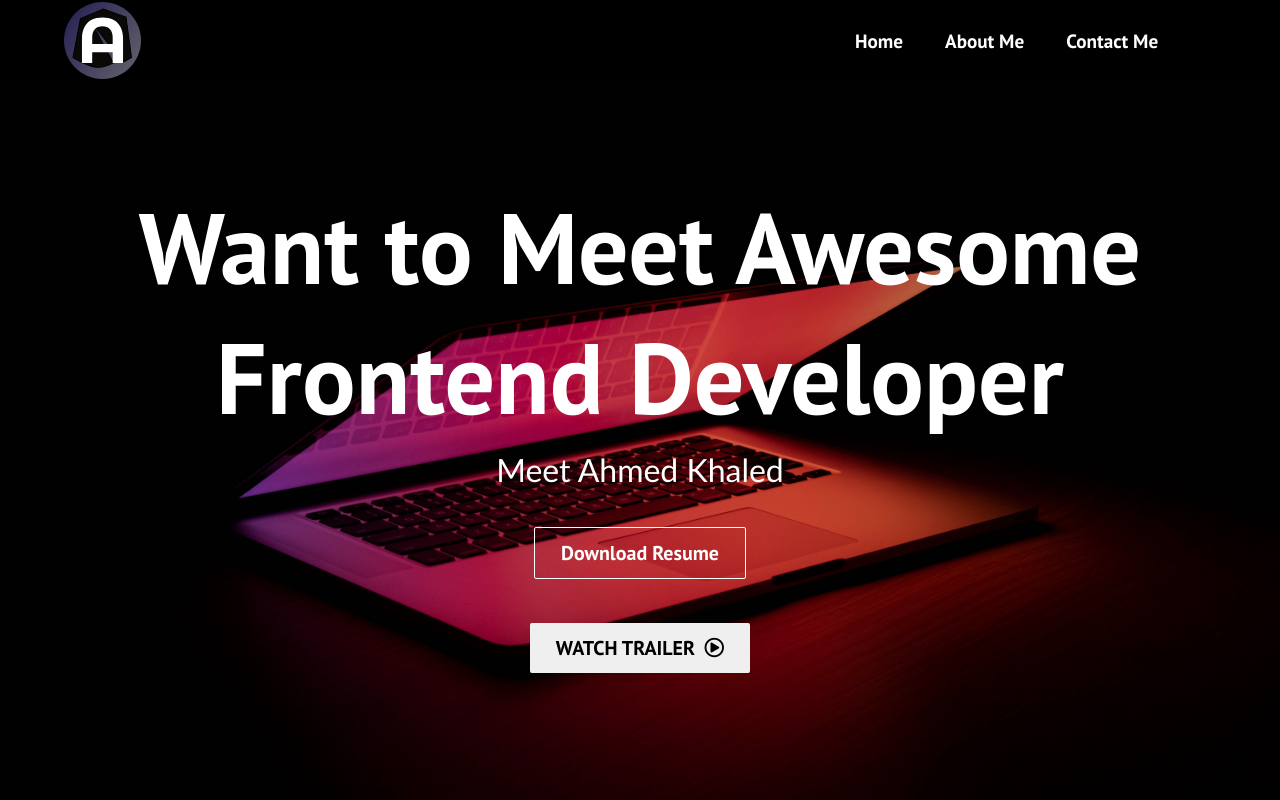
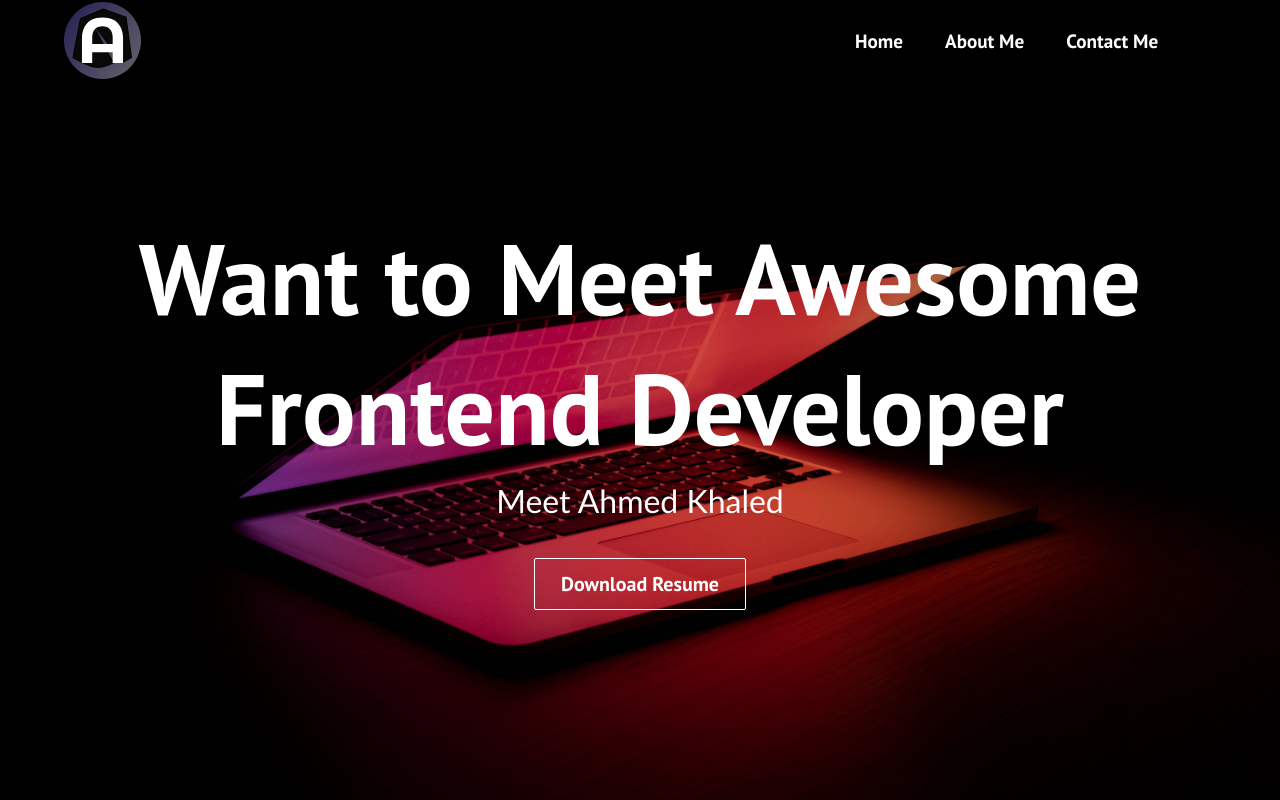
Before and after one commit to ahmedkhaledwafi/ahmed-s-portfilo, a React (Create React App) app: page / in a window 1280 px wide. Shown: the top 800 px of the page. Built offline with nearby package versions, Linux system fonts and the light colour scheme.

Commit message:
style: remove Watch Trailer button

```diff
--- a/src/components/HeroSection.js
+++ b/src/components/HeroSection.js
@@ -17,13 +17,13 @@ function HeroSection() {
                 </Button>
             </div>
             <div className="hero-btns">
-                <Button className='btns'
+                {/* <Button className='btns'
                     buttonStyle="btn--primary"
                     buttonSize='btn--large'
                     buttonLink='/Resume-Ahmed-Khaled.pdf'
                 >
                     WATCH TRAILER <i className="far fa-play-circle" />
-                </Button>
+                </Button> */}
             </div>
         </div>
     )
```
